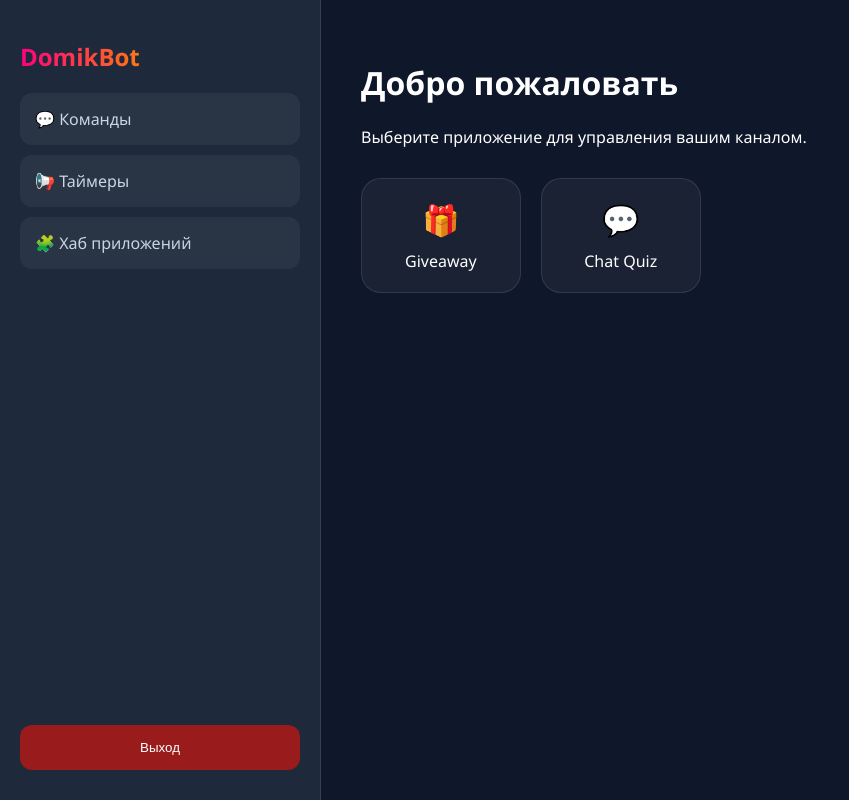
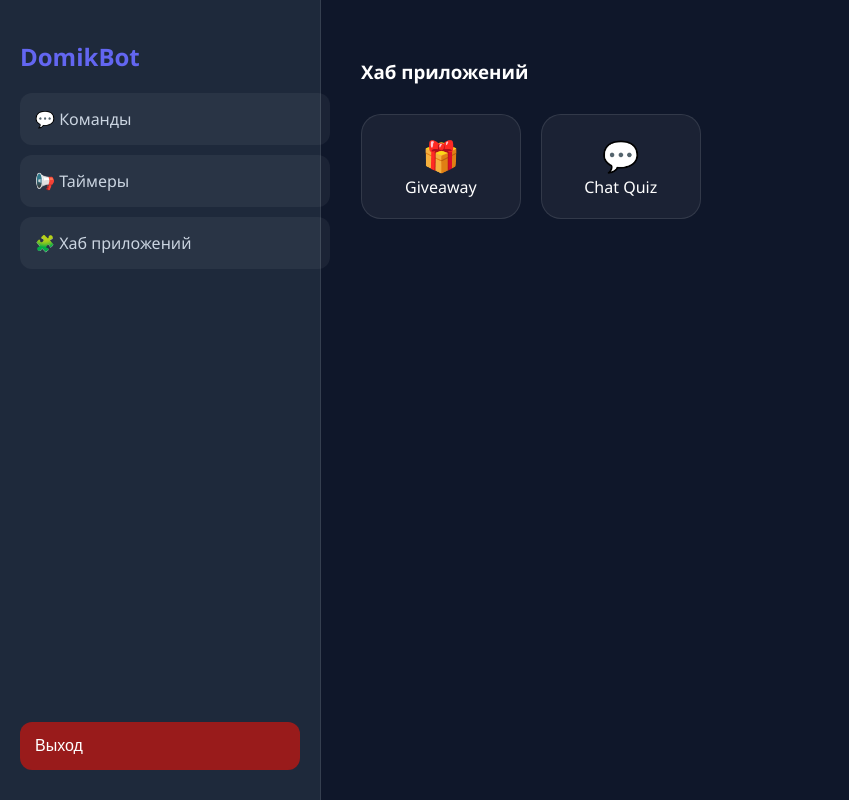
Before and after one commit to DomikXDX/Domikbot, a plain HTML site: page index.html in a window 1280 px wide. Shown: the whole page, without its empty margins (0-849 px from the left). Drawn offline with Linux system fonts and the light colour scheme.

Commit message:
Update index.html

```diff
--- a/index.html
+++ b/index.html
@@ -12,60 +12,55 @@
         }
         body { margin: 0; background: var(--bg); color: white; font-family: 'Segoe UI', sans-serif; display: flex; height: 100vh; }
 
-        /* Радужный эффект для заголовков */
-        @keyframes rainbow {
-            0% { filter: hue-rotate(0deg); }
-            100% { filter: hue-rotate(360deg); }
-        }
-        .rainbow-text { animation: rainbow 5s linear infinite; background: linear-gradient(90deg, #ff0080, #ff8c00, #40e0d0); -webkit-background-clip: text; color: transparent; font-weight: bold; }
-
         /* Левая панель */
         .sidebar { width: 280px; background: var(--sidebar); border-right: 1px solid rgba(255,255,255,0.1); padding: 20px; display: flex; flex-direction: column; }
-        .nav-link { display: block; padding: 15px; margin-bottom: 10px; background: var(--glass); border-radius: 12px; color: #cbd5e1; text-decoration: none; transition: 0.3s; }
-        .nav-link:hover { background: var(--accent); color: white; transform: translateX(5px); }
 
-        /* Контент */
+        /* Стили кнопок и ссылок */
+        .nav-link { display: block; padding: 15px; margin-bottom: 10px; background: var(--glass); border-radius: 12px; color: #cbd5e1; text-decoration: none; transition: 0.3s; cursor: pointer; border: none; width: 100%; text-align: left; font-size: 16px; }
+        .nav-link:hover { background: var(--accent); color: white; }
+
+        /* Основной контент */
         .main { flex-grow: 1; padding: 40px; overflow-y: auto; }
         .hub-grid { display: grid; grid-template-columns: repeat(auto-fill, minmax(130px, 1fr)); gap: 20px; margin-top: 30px; }
         .app-card { background: var(--glass); padding: 20px; border-radius: 20px; text-align: center; cursor: pointer; border: 1px solid rgba(255,255,255,0.1); transition: 0.3s; }
         .app-card:hover { background: var(--accent); transform: translateY(-5px); }
-        .icon { font-size: 30px; margin-bottom: 10px; }
     </style>
 </head>
 <body>
 
     <div class="sidebar">
-        <h2 class="rainbow-text">DomikBot</h2>
+        <h2 style="color: #6366f1;">DomikBot</h2>
         <div style="flex-grow: 1;">
-            <a href="#" class="nav-link">💬 Команды</a>
-            <a href="#" class="nav-link">📢 Таймеры</a>
-            <a href="#" class="nav-link">🧩 Хаб приложений</a>
+            <!-- Исправленные кнопки навигации -->
+            <a href="/settings-commands" class="nav-link">💬 Команды</a>
+            <a href="/settings-timers" class="nav-link">📢 Таймеры</a>
+            <a href="#hub" class="nav-link">🧩 Хаб приложений</a>
         </div>
-        <button class="nav-link" style="border:none; cursor:pointer; background: #991b1b; color: white;" onclick="logout()">Выход</button>
+        <!-- Исправленная кнопка выхода -->
+        <button class="nav-link" style="background: #991b1b; color: white;" onclick="logout()">Выход</button>
     </div>
 
     <div class="main">
-        <h1 id="welcome">Добро пожаловать</h1>
-        <p>Выберите приложение для управления вашим каналом.</p>
-
+        <h3>Хаб приложений</h3>
         <div class="hub-grid">
-            <!-- Пример: все ваши 33 приложения -->
+            <!-- Пример: все ваши приложения -->
             <div class="app-card" onclick="window.location.href='https://domikxdx.github.io/Domikbot/giveway'">
-                <div class="icon">🎁</div><div>Giveaway</div>
+                <div style="font-size: 30px;">🎁</div><div>Giveaway</div>
             </div>
             <div class="app-card" onclick="window.location.href='https://domikxdx.github.io/Domikbot/chat-quiz'">
-                <div class="icon">💬</div><div>Chat Quiz</div>
+                <div style="font-size: 30px;">💬</div><div>Chat Quiz</div>
             </div>
-            <!-- Вставьте сюда остальные 31 приложение по аналогии -->
+            <!-- Вставьте сюда остальные приложения -->
         </div>
     </div>
 
     <script>
-        // Простая логика приветствия
-        const token = localStorage.getItem('twitch_token');
-        if(!token) { /* Тут логика перенаправления на логин */ }
-
-        function logout() { localStorage.removeItem('twitch_token'); window.location.reload(); }
+        // Функция выхода
+        function logout() {
+            localStorage.removeItem('twitch_token');
+            // Перезагрузка страницы принудительно вернет пользователя на экран входа (если он настроен)
+            window.location.href = window.location.origin + window.location.pathname;
+        }
     </script>
 </body>
 </html>
```
